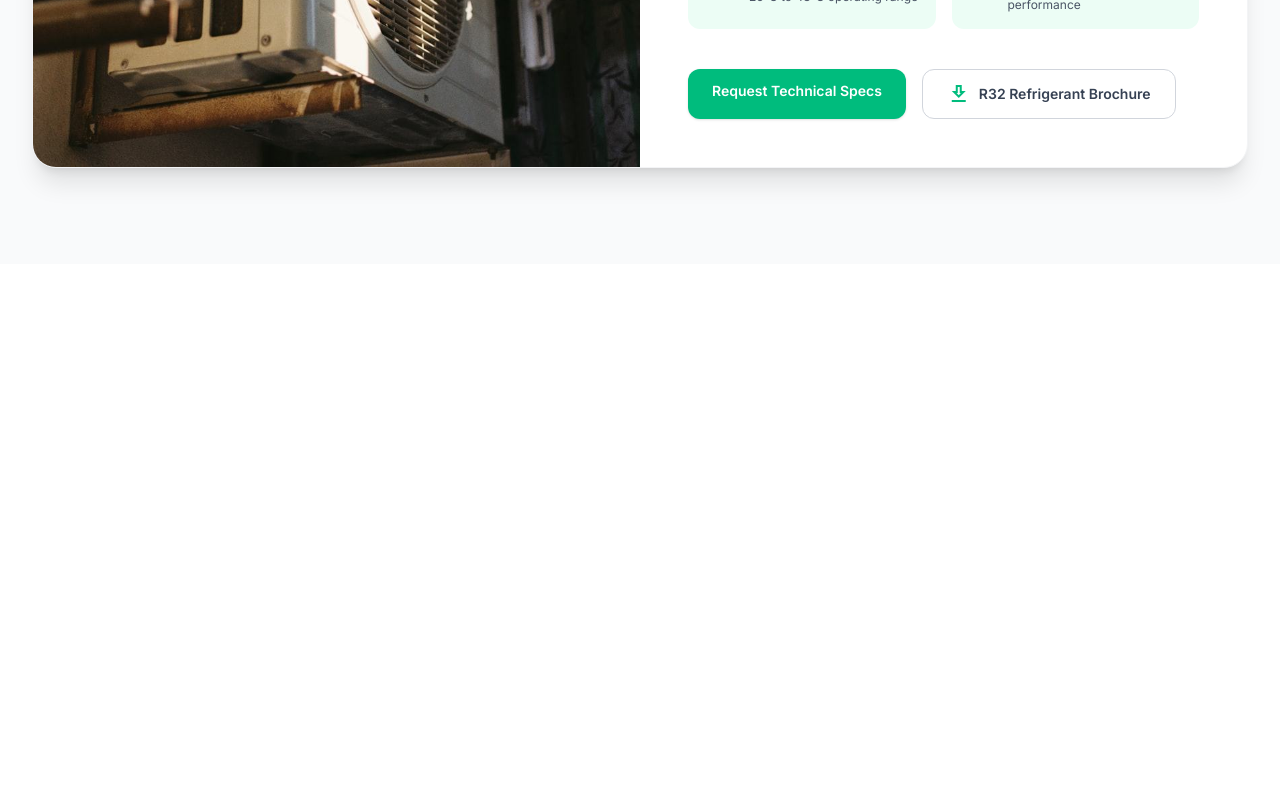
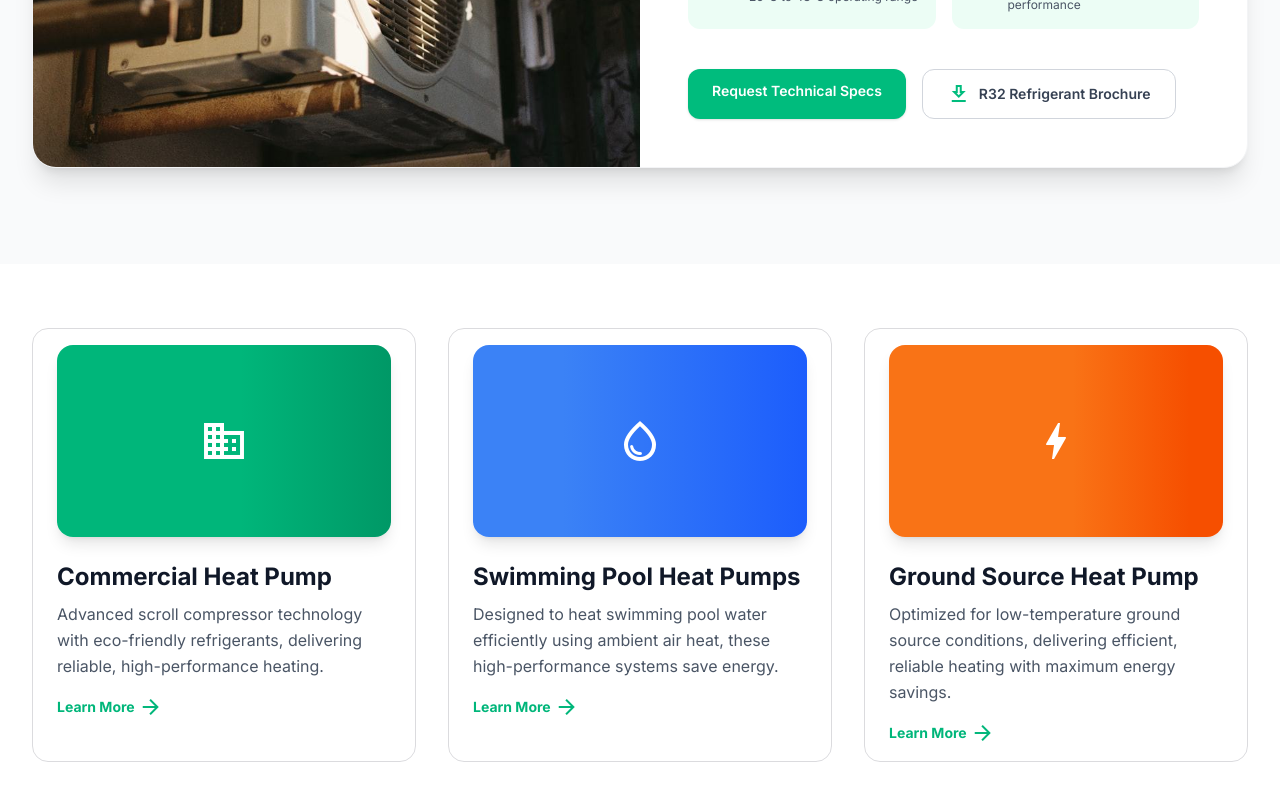
Before and after one commit to scaleoxperts/alldelite, a Next.js app: page / in a window 1280 px wide. Shown: the part 3288-4088 px from the top of the page. Before the commit the page ends 3552 px from the top, so only its background shows below. Built offline with nearby package versions, Linux system fonts and the light colour scheme.

Commit message:
add: products section

```diff
--- a/app/page.tsx
+++ b/app/page.tsx
@@ -4,6 +4,7 @@ import FeaturedProductSection from "@/components/sections/FeaturedProductSection
 import HeroSection from "@/components/sections/HeroSection";
 import ImpactSection from "@/components/sections/ImpactSection";
 import IndustrySolutionsSection from "@/components/sections/IndustrySolutionsSection";
+import ProductsSection from "@/components/sections/ProductsSection";
 
 export default function Home() {
   return (
@@ -15,6 +16,7 @@ export default function Home() {
         <ImpactSection />
         <IndustrySolutionsSection />
         <FeaturedProductSection />
+        <ProductsSection />
       </main>
     </>
   );
--- /dev/null
+++ b/components/sections/ProductsSection.tsx
@@ -0,0 +1,41 @@
+import { PRODUCTS } from "@/lib/constants";
+
+export default function ProductsSection() {
+  return (
+    <section className="bg-white py-16">
+      <div className="mx-auto max-w-7xl px-4 sm:px-6 lg:px-8">
+        <div className="grid gap-8 md:grid-cols-3">
+          {PRODUCTS.map((product) => (
+            <div
+              key={product.title}
+              className="group rounded-2xl border border-zinc-500/25 px-6 py-4"
+            >
+              <div
+                className={`${product.iconBg} mb-6 flex h-48 items-center justify-center rounded-2xl shadow-lg transition-transform duration-300 group-hover:scale-105`}
+              >
+                <span className="material-icons-outlined scale-200 text-8xl text-white">
+                  {product.icon}
+                </span>
+              </div>
+              <h3 className="mb-2 text-2xl font-bold text-gray-900">
+                {product.title}
+              </h3>
+              <p className="text-md mb-4 leading-relaxed text-gray-600">
+                {product.description}
+              </p>
+              <a
+                className="flex items-center text-sm font-bold text-(--color-primary) group-hover:underline"
+                href="#"
+              >
+                Learn More
+                <span className="material-icons-outlined ml-1 text-sm">
+                  arrow_forward
+                </span>
+              </a>
+            </div>
+          ))}
+        </div>
+      </div>
+    </section>
+  );
+}
```
